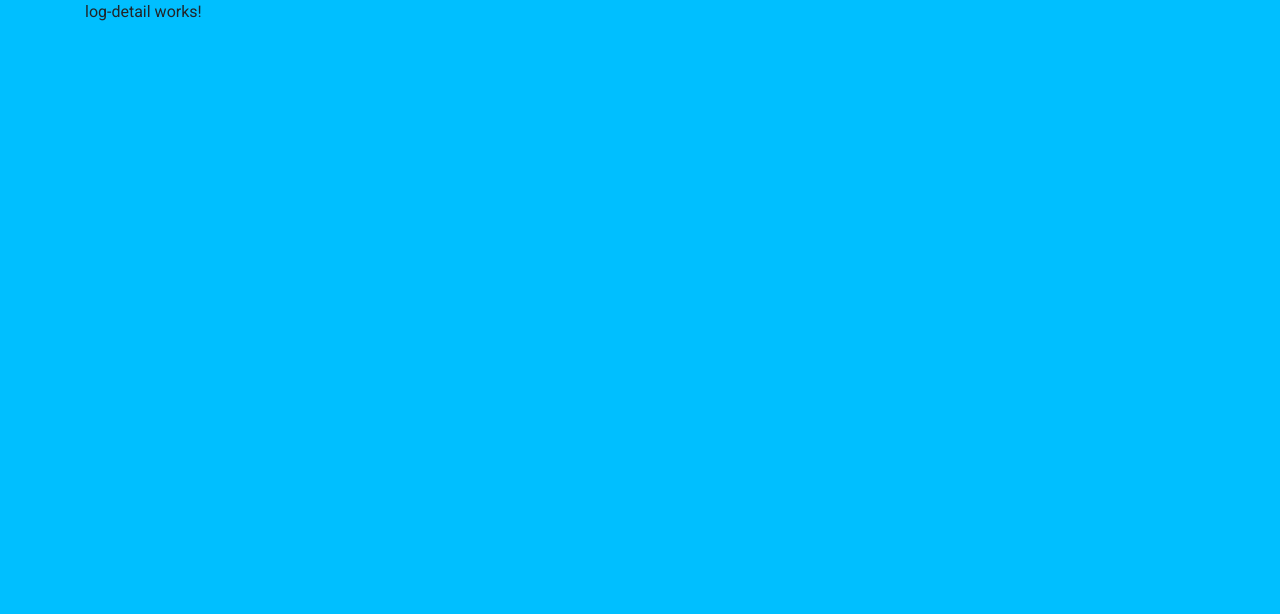
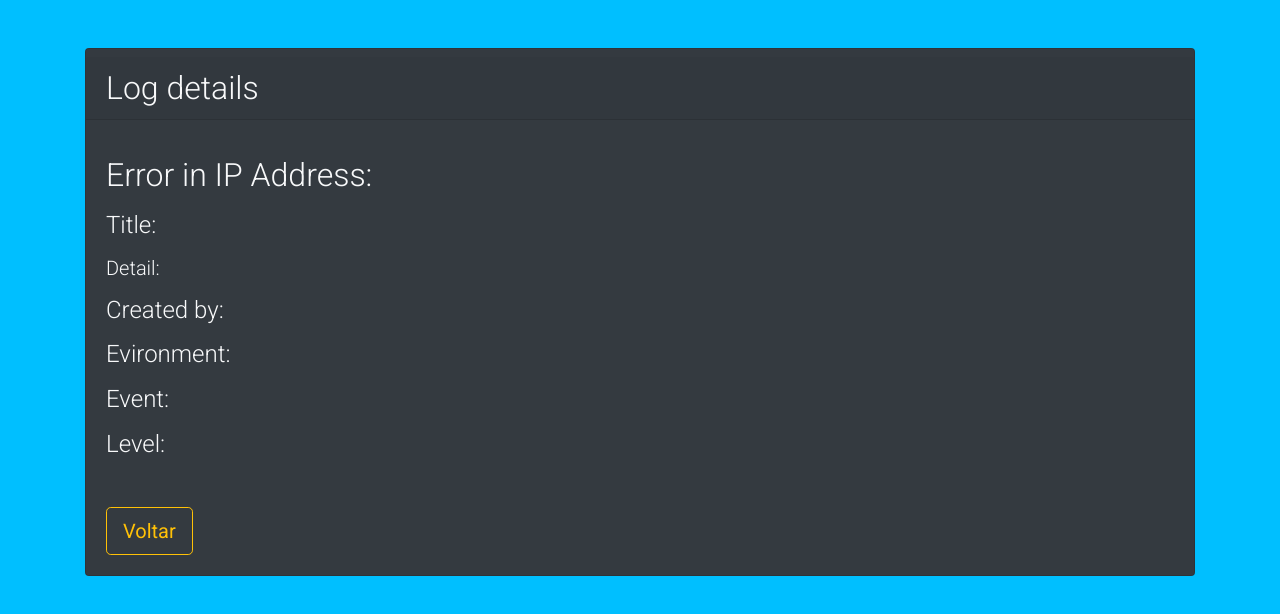
Before and after one commit to elmoamedeo/squad2front, an Angular app: page /log/1 in a window 1280 px wide. Shown: the top 614 px of the page. Built offline with nearby package versions, Linux system fonts and the light colour scheme; no server answers.

Commit message:
Log detail

```diff
--- a/src/app/log/log-detail/log-detail.component.html
+++ b/src/app/log/log-detail/log-detail.component.html
@@ -1 +1,54 @@
-<p>log-detail works!</p>
+<div class="row">
+    <div class="col">
+        <div class="card bg-dark mt-5">
+            <h2 class="card-header text-light font-weight-light mt-2 mb-2">
+                <span class="text-center">Log {{ log?.id }} details</span>
+            </h2>
+            <div class="card-body">
+                <div class="row">
+                    <div class="col">
+                        <div class="form-group">
+                            <h2 class="text-light font-weight-light mt-2 mb-2">Error in IP Address: {{ log?.ip }}</h2>
+                        </div>
+                        <div class="form-group">
+                            <h4 class="text-light font-weight-light mt-2 mb-2">Title:
+                                <span> {{ log?.title }}</span>
+                            </h4>
+                        </div>
+                        <div class="form-group">
+                            <h5 class="text-light font-weight-light mt-2 mb-2">Detail:
+                                <span> {{ log?.detail }}</span>
+                            </h5>
+                        </div>
+                        <div class="form-group">
+                            <h4 class="text-light font-weight-light mt-2 mb-2">Created by:
+                                <span> {{ log?.token }}</span>
+                            </h4>
+                        </div>
+                        <div class="form-group">
+                            <h4 class="text-light font-weight-light mt-2 mb-2">Evironment:
+                                <span *ngIf="log?.environment == 'D'"> Development</span>
+                                <span *ngIf="log?.environment == 'P'"> Production</span>
+                                <span *ngIf="log?.environment == 'A'"> Acceptance</span>
+                            </h4>
+                        </div>
+                        <div class="form-group">
+                            <h4 class="text-light font-weight-light mt-2 mb-2">Event:
+                                <span> {{ log?.event }}</span>
+                            </h4>
+                        </div>
+                        <div class="form-group">
+                            <h4 class="text-light font-weight-light mt-2 mb-2">Level:
+                                <span *ngIf="log?.level == 'W'" style="color: red"> Warning</span>
+                                <span *ngIf="log?.level == 'B'" style="color: orange"> Bug</span>
+                            </h4>
+                        </div>
+                        <div class="mt-5">
+                            <button class="btn btn-outline-warning btn-lg" style="margin-right: 0.5%;" [routerLink]="['/logs']">Voltar</button>
+                        </div>
+                    </div>
+                </div>
+            </div>
+        </div>
+    </div>
+</div>
--- a/src/app/log/log-detail/log-detail.component.ts
+++ b/src/app/log/log-detail/log-detail.component.ts
@@ -1,4 +1,7 @@
 import { Component, OnInit } from '@angular/core';
+import { ILog } from 'src/model/log.model';
+import { LogService } from 'src/service/log.service';
+import { ActivatedRoute } from '@angular/router';
 
 @Component({
   selector: 'app-log-detail',
@@ -7,9 +10,21 @@ import { Component, OnInit } from '@angular/core';
 })
 export class LogDetailComponent implements OnInit {
 
-  constructor() { }
+  log: ILog;
+
+  constructor(
+    private logService: LogService,
+    private route: ActivatedRoute) { }
 
   ngOnInit() {
+    this.getLog(this.route.snapshot.params['id']);
+  }
+
+  private getLog(id: string) {
+    this.logService.getLogById(id)
+      .subscribe(data => {
+        this.log = data;
+    });
   }
 
 }
--- a/src/app/log/log-edit/log-edit.component.html
+++ b/src/app/log/log-edit/log-edit.component.html
@@ -5,46 +5,27 @@
         <span [hidden]="edit" class="text-center">Create Log</span>
         <span [hidden]="!edit" class="text-center">Edit Log</span>
       </h2>
-
       <div class="card-body">
         <form [formGroup]="editLogForm" (ngSubmit)="onSubmit()">
-
           <div class="row">
             <div class="col-md-6">
-
               <div class="form-group">
                 <label for="detail">ID</label>
                 <input type="text" formControlName="id" placeholder="id" name="id" class="form-control" id="id">
               </div>
-
               <div class="form-group">
                 <label for="detail">Detail</label>
                 <textarea type="textarea" formControlName="detail" placeholder="Details of the log" name="detail" class="form-control" id="detail"></textarea>
               </div>
-
               <div class="form-group">
                 <label for="ip">IP</label>
                 <input type="text" formControlName="ip" name="ip" placeholder="192.168.0.1" class="form-control" id="ip">
               </div>
-
               <div class="form-group">
-                <label>Event</label>
-                <br/>
-                <div class="custom-control custom-radio custom-control-inline">
-                  <input formControlName="event" type="radio" id="event0" name="event" class="custom-control-input" [value]=0>
-                  <label class="custom-control-label" for="event0">0</label>
-                </div>
-                <div class="custom-control custom-radio custom-control-inline">
-                  <input formControlName="event" type="radio" id="event2" name="event" class="custom-control-input" [value]=1>
-                  <label class="custom-control-label" for="event2">1</label>
-                </div>
-                <div class="custom-control custom-radio custom-control-inline">
-                  <input formControlName="event" type="radio" id="event3" name="event" class="custom-control-input " [value]=2>
-                  <label class="custom-control-label" for="event3">2</label>
-                </div>
+                <label for="event">Event</label>
+                <input type="number" formControlName="event" placeholder="1000" class="form-control" id="event">
               </div>
             </div>
-
             <div class="col-md-6">
               <div class="form-group">
                 <label for="title">Title</label>
--- a/src/app/log/log-list/log.component.html
+++ b/src/app/log/log-list/log.component.html
@@ -18,18 +18,20 @@
               <th>Ip</th>
               <th>Enabled</th>
               <th>Level</th>
+              <th>Environment</th>
               <th>Event</th>
               <th>Actions</th>
             </tr>
             </thead>
             <tbody>
             <tr *ngFor="let log of logs">
-              <td>{{log.title}}</td>
-              <td>{{log.detail}}</td>
-              <td>{{log.ip}}</td>
-              <td>{{log.enabled}}</td>
-              <td>{{log.level}}</td>
-              <td>{{log.event}}</td>
+              <td [routerLink]="['/log', log.id]">{{log.title}}</td>
+              <td [routerLink]="['/log', log.id]">{{log.detail}}</td>
+              <td [routerLink]="['/log', log.id]">{{log.ip}}</td>
+              <td [routerLink]="['/log', log.id]">{{log.enabled}}</td>
+              <td [routerLink]="['/log', log.id]">{{log.level}}</td>
+              <td [routerLink]="['/log', log.id]">{{log.environment}}</td>
+              <td [routerLink]="['/log', log.id]">{{log.event}}</td>
               <td>
                 <div class="btn-group">
                   <button class="btn btn-space btn-outline-success" [routerLink]="['/edit-log', log.id]"> Edit</button>
```
